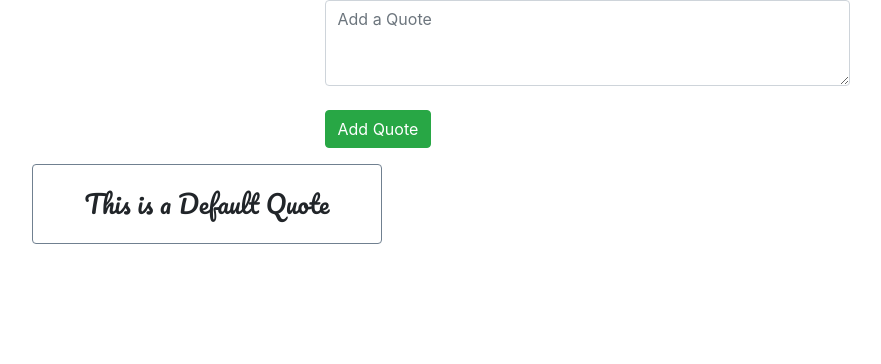
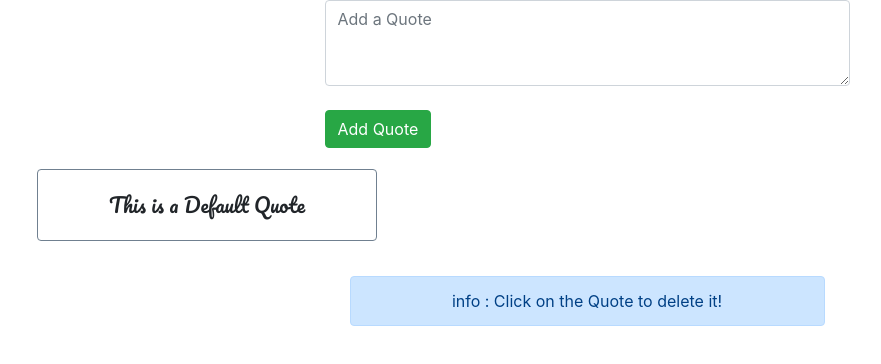
Before and after one commit to manojnaidu619/Quote-world, a Vue app: page / in a window 1280 px wide. Shown: the top 364 px of the page, without its empty margins (53-934 px from the left). Built offline with nearby package versions, Linux system fonts and the light colour scheme.

Commit message:
Delete function success

```diff
--- a/public/index.html
+++ b/public/index.html
@@ -6,6 +6,7 @@
     <meta name="viewport" content="width=device-width,initial-scale=1.0">
     <link rel="stylesheet" href="https://stackpath.bootstrapcdn.com/bootstrap/4.3.1/css/bootstrap.min.css" integrity="sha384-ggOyR0iXCbMQv3Xipma34MD+dH/1fQ784/j6cY/iJTQUOhcWr7x9JvoRxT2MZw1T" crossorigin="anonymous">
     <link href="https://fonts.googleapis.com/css?family=Pacifico&display=swap" rel="stylesheet">
+    <link href="https://fonts.googleapis.com/icon?family=Material+Icons" rel="stylesheet">
     <link rel="icon" href="<%= BASE_URL %>favicon.ico">
     <title>quote-world</title>
   </head>
--- a/src/App.vue
+++ b/src/App.vue
@@ -2,7 +2,12 @@
   <div id="app">
     <div class="container">
       <add-quote :quotes='quotes'></add-quote>
-      <quote-grid :quotes='quotes'></quote-grid>
+      <quote-grid :quotes='quotes' @removeQuote="deleteQuote"></quote-grid>
+      <div class="row justify-content-center">
+        <div class="col-5 alert alert-primary">
+           info : Click on the Quote to delete it!
+        </div>
+      </div>
     </div>
   </div>
 </template>
@@ -21,10 +26,18 @@ export default {
  components:{
    'quote-grid' : QuoteGrid,
    'add-quote' : AddQuote
+ },
+ methods:{
+   deleteQuote(index){
+     this.quotes.splice(index, 1)
+   }
  }
 }
 </script>
 
-<style>
-
+<style scoped>
+ .alert{
+   text-align:center;
+   margin-top:30px;
+ }
 </style>
--- a/src/components/AddQuote.vue
+++ b/src/components/AddQuote.vue
@@ -5,7 +5,7 @@
         <form>
           <div class="form-group">
             <textarea class="form-control" placeholder="Add a Quote" rows="3" v-model='newQuote'></textarea><br>
-            <button type="button" class="btn btn-success btn-large" @click = "PushQuote()" name="button">Add Quote</button>
+            <button type="button" class="btn btn-success btn-large" @click.prevent="PushQuote()" name="button">Add Quote</button>
           </div>
         </form>
       </div>
@@ -23,7 +23,7 @@
      },
      methods:{
        PushQuote(){
-         if(this.newQuote.length > 3){
+         if(this.newQuote.length > 3 && this.newQuote.length < 100){
            this.quotes.push(this.newQuote)
            this.newQuote = ""
          }
--- a/src/components/QuoteGrid.vue
+++ b/src/components/QuoteGrid.vue
@@ -1,8 +1,8 @@
 <template>
  <div class="row">
-   <div class="col-4" v-for="quote in quotes">
+   <div class="col-4" v-for="(quote,index) in quotes">
      <div class="card">
-       <div class="card-body">
+       <div class="card-body" @click="remove(index)">
          {{quote}}
        </div>
      </div>
@@ -12,17 +12,28 @@
 
 <script>
  export default{
-   props: ['quotes']
+   props: ['quotes'],
+   methods: {
+     remove(index){
+       this.$emit('removeQuote',index)
+       console.log(`QuoteGrid : ${index}`)
+     }
+   }
  }
 </script>
 
 <style scoped>
  .card-body{
    font-family: 'Pacifico', cursive;
-   font-size: 25px;
+   font-size: 20px;
    text-align: center;
+   cursor: pointer;
   }
   .card{
     border: 0.2px solid slategray;
+    margin: 5px;
+  }
+  .card:hover{
+    background-color: #efc2ca;
   }
 </style>
```
